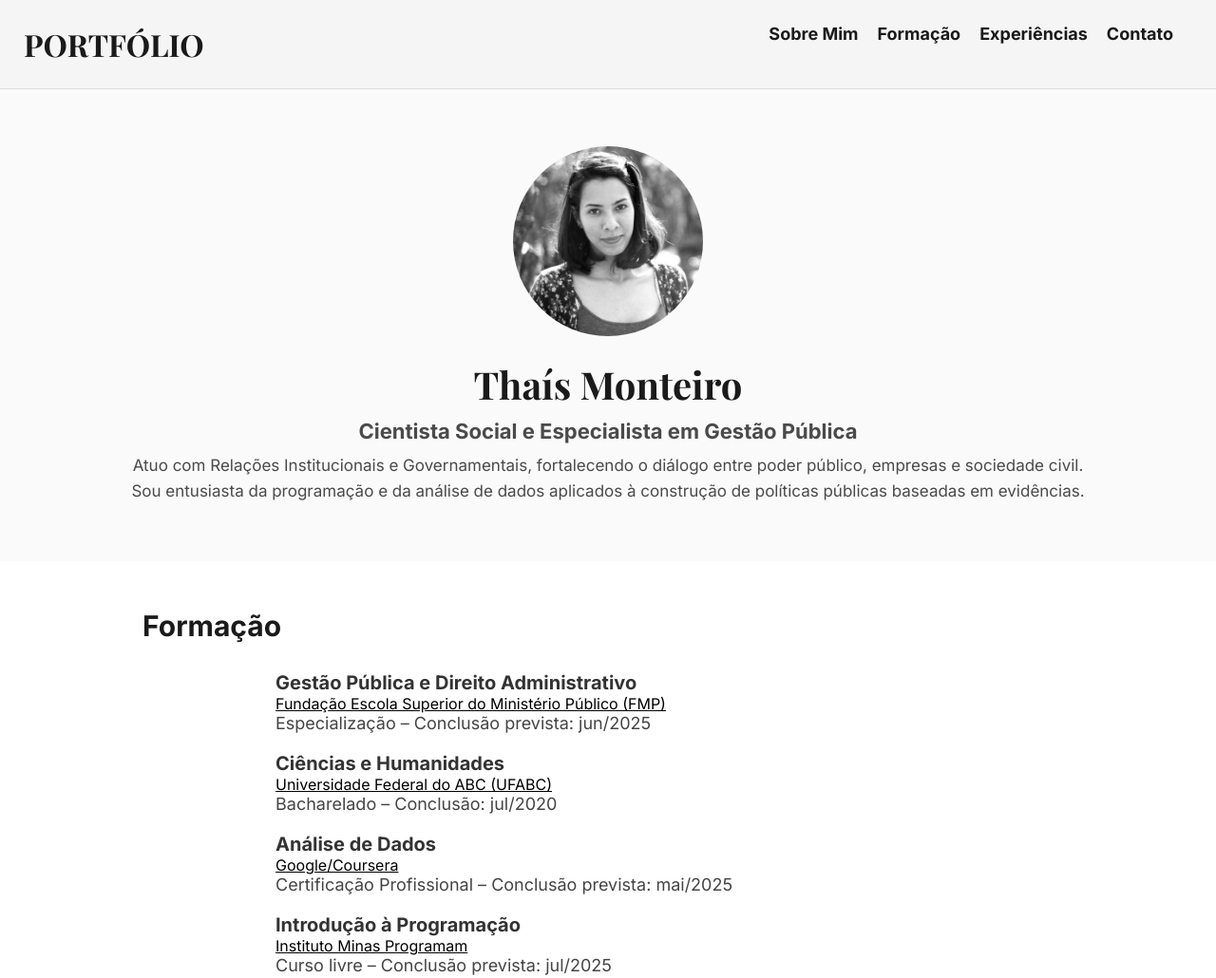
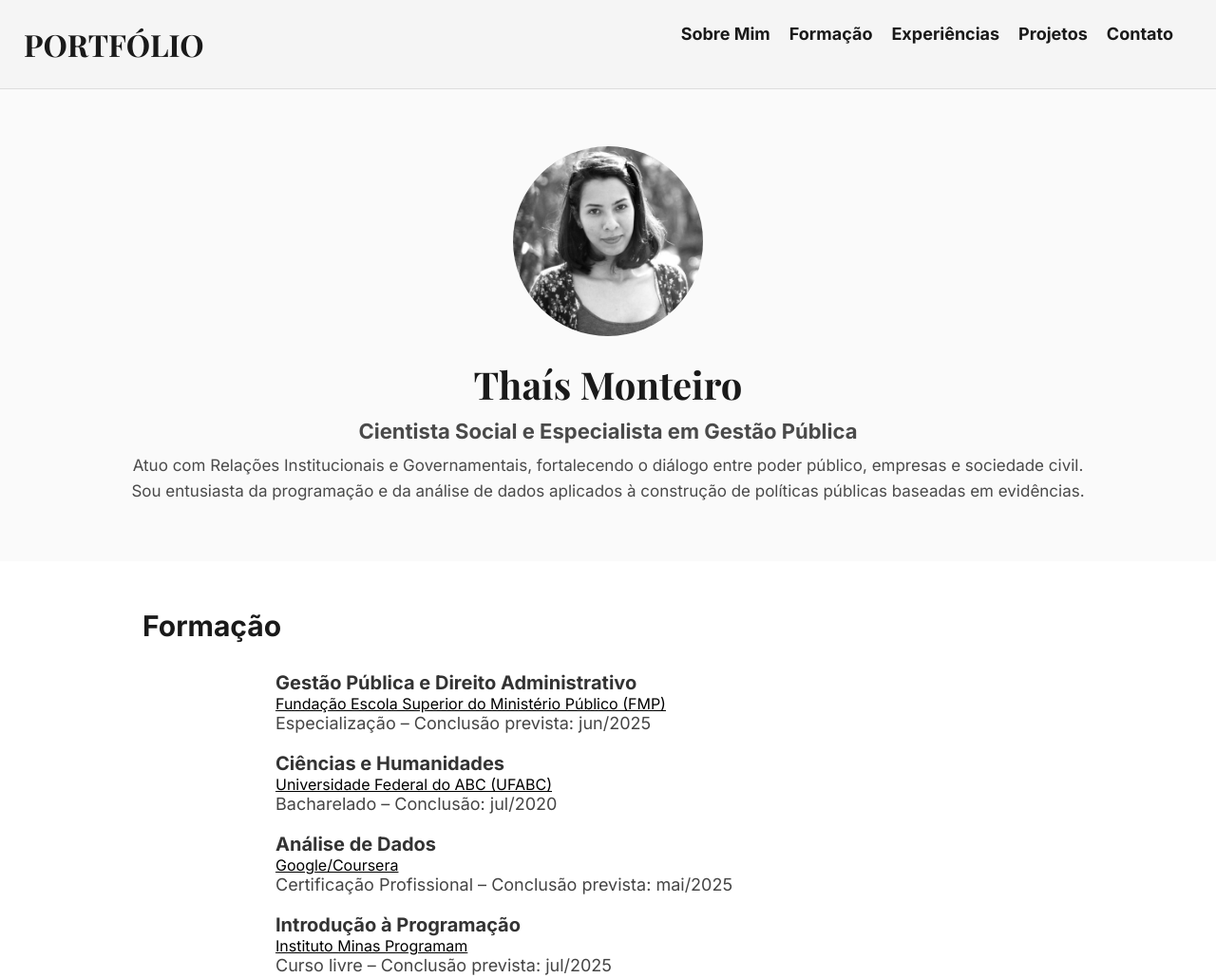
Before and after one commit to thaisomonteiro/pagina-pessoal-thais, a plain HTML site: page index.html in a window 1280 px wide. Shown: the top 1030 px of the page at 95% size. Drawn offline with nearby package versions, Linux system fonts and the light colour scheme.

Commit message:
Adição Sessão Projetos

```diff
--- a/index.html
+++ b/index.html
@@ -20,6 +20,7 @@
         <li><a href="#sobre">Sobre Mim</a></li>
         <li><a href="#formacao">Formação</a></li>
         <li><a href="#experiencias">Experiências</a></li>
+        <li><a href="#projetos">Projetos</a></li>
         <li><a href="#contato">Contato</a></li>
       </ul>
     </nav>
--- a/style.css
+++ b/style.css
@@ -15,6 +15,9 @@ body {
     background-color: #f5f5f5;
     padding: 25px;
     border-bottom: 1px solid #ddd;
+    position: sticky;
+    top: 0;
+    z-index: 1000;
 }
 
 .logo {
```
